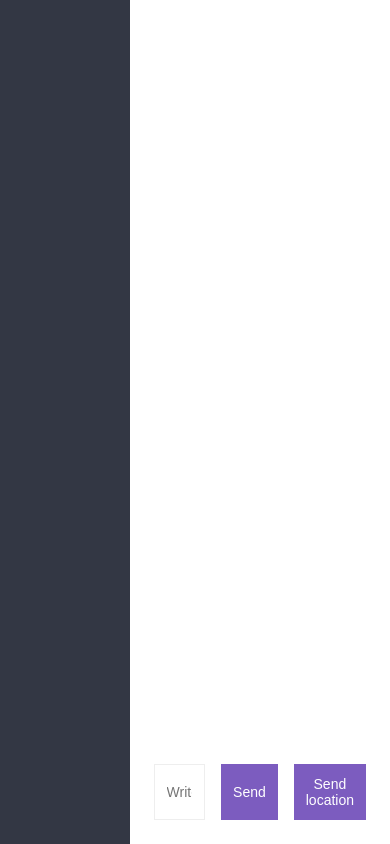
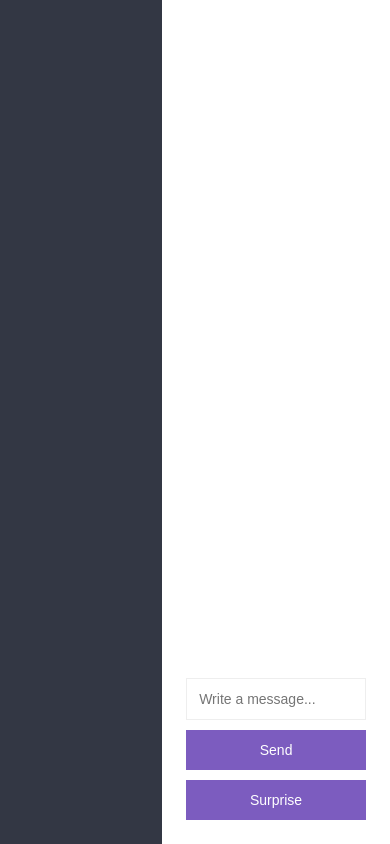
Before and after one commit to gkurtev/chat-app-project, a website: page public/chat.html in a window 390 px wide. Drawn offline with nearby package versions, Linux system fonts and the light colour scheme; no server answers.

Commit message:
Fixed mobile styles for compose buttons

```diff
--- a/public/chat.html
+++ b/public/chat.html
@@ -6,7 +6,7 @@
   <meta name="viewport" content="width=device-width, initial-scale=1.0">
   <title>Chat App</title>
   <link rel="icon" href="/img/favicon.png">
-  <link rel="stylesheet" href="/css/styles.min.css" type="text/css" media="screen" title="no title" charset="utf-8">
+  <link rel="stylesheet" href="/css/styles.css" type="text/css" media="screen" title="no title" charset="utf-8">
 </head>
 
 <body>
@@ -24,7 +24,7 @@
           <button type="submit">Send</button>
         </form>
 
-        <button id="send-location" class="js-send-location">Send location</button>
+        <button id="send-location" class="js-send-location">Surprise</button>
       </div>
     </div>
   </div>
--- a/public/css/styles.css
+++ b/public/css/styles.css
@@ -140,6 +140,7 @@ button:disabled {
   flex-shrink: 0;
   margin-top: 16px;
   padding: 24px;
+
 }
 
 .compose form {
@@ -181,3 +182,24 @@ button:disabled {
   font-weight: 300;
   padding: 12px 24px 0 24px;
 }
+
+@media (max-width: 767px){
+  .compose {
+    display: block;
+  }
+
+  .compose form {
+    display: block;
+    margin-right: 0;
+  }
+
+  .compose form > * {
+    width: 100%;
+    margin: 0 0 10px;
+  }
+
+
+  #send-location {
+    width: 100%;
+  }
+}
```
Also changed, not shown: public/index.html (+2 -2 lines). Lines whose indentation alone changed are shown as unchanged.
